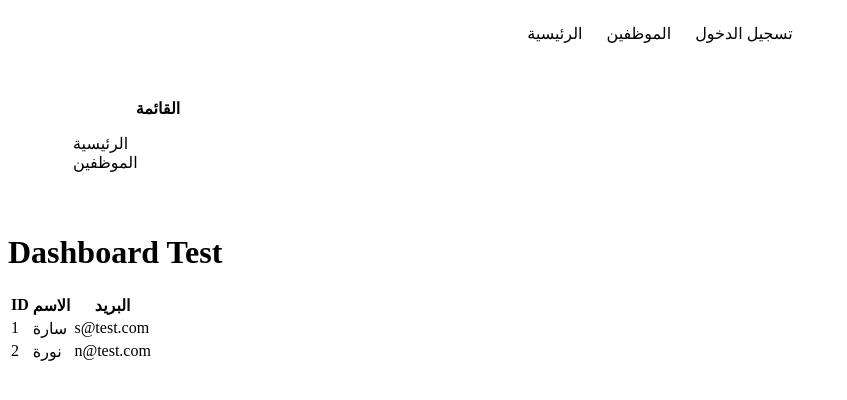
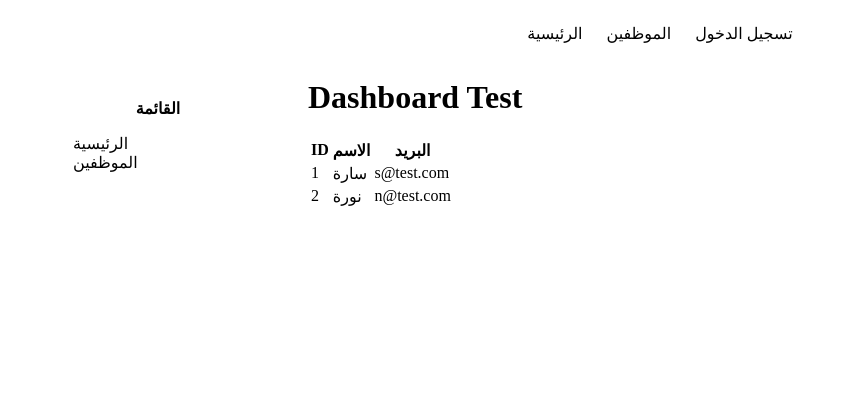
Before and after one commit to sara-yahya28/mini-employee-dashboard, a React (Vite) app: page / in a window 1280 px wide. Shown: the top 400 px of the page, without its empty margins (0-847 px from the left). Built offline with nearby package versions, Linux system fonts and the light colour scheme.

Commit message:
Add Layout component styles for improved layout structure

```diff
--- a/src/components/Layout.jsx
+++ b/src/components/Layout.jsx
@@ -2,6 +2,8 @@
 import { Outlet } from "react-router-dom";
 import Sidebar from "./Sidebar";
 import Navbar from "./Navbar";
+import './css/Layout.css'
+
 
 export default function Layout() {
     return (
--- /dev/null
+++ b/src/components/css/Layout.css
@@ -0,0 +1,11 @@
+.layout__container {
+    display: flex;
+    min-height: calc(100vh - 50px);
+}
+
+main {
+    flex: 1;
+    padding: var(--spacing-lg);
+    background-color: var(--color-bg);
+    overflow-y: auto;
+}
```
